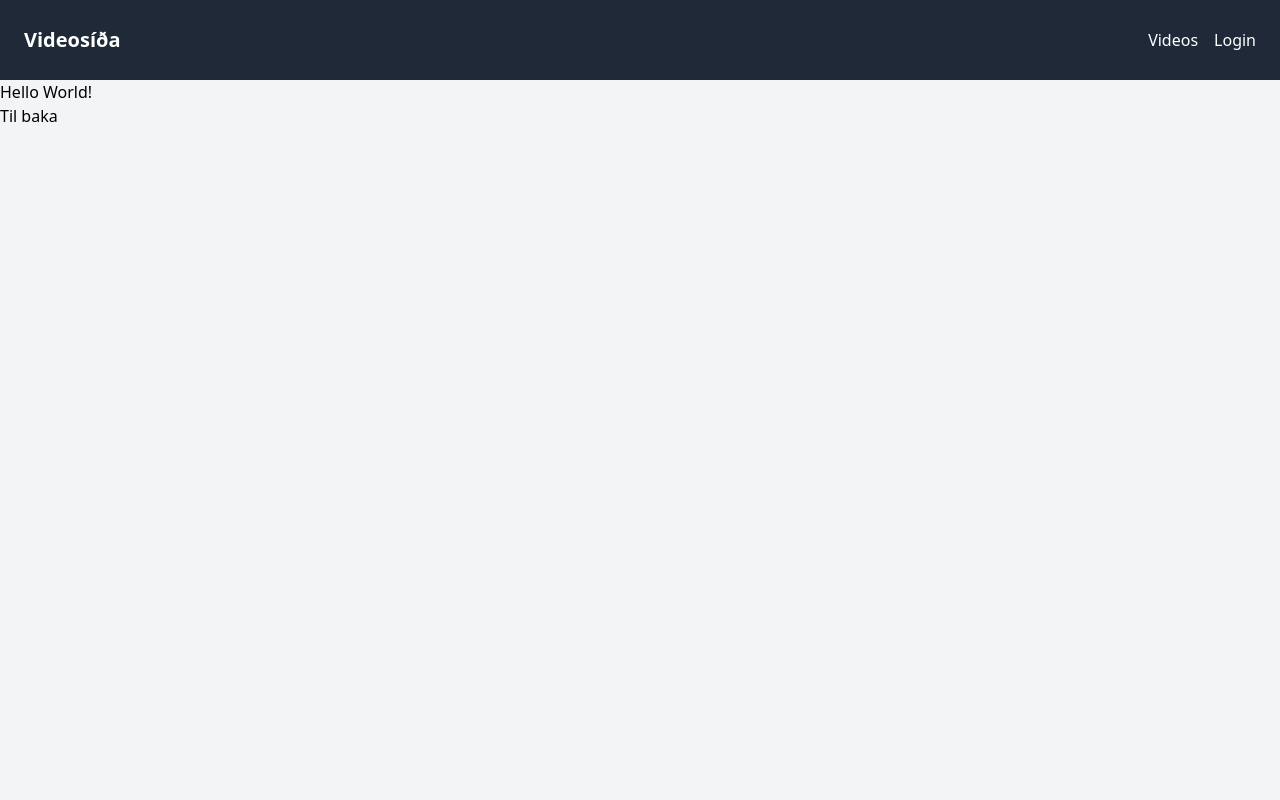
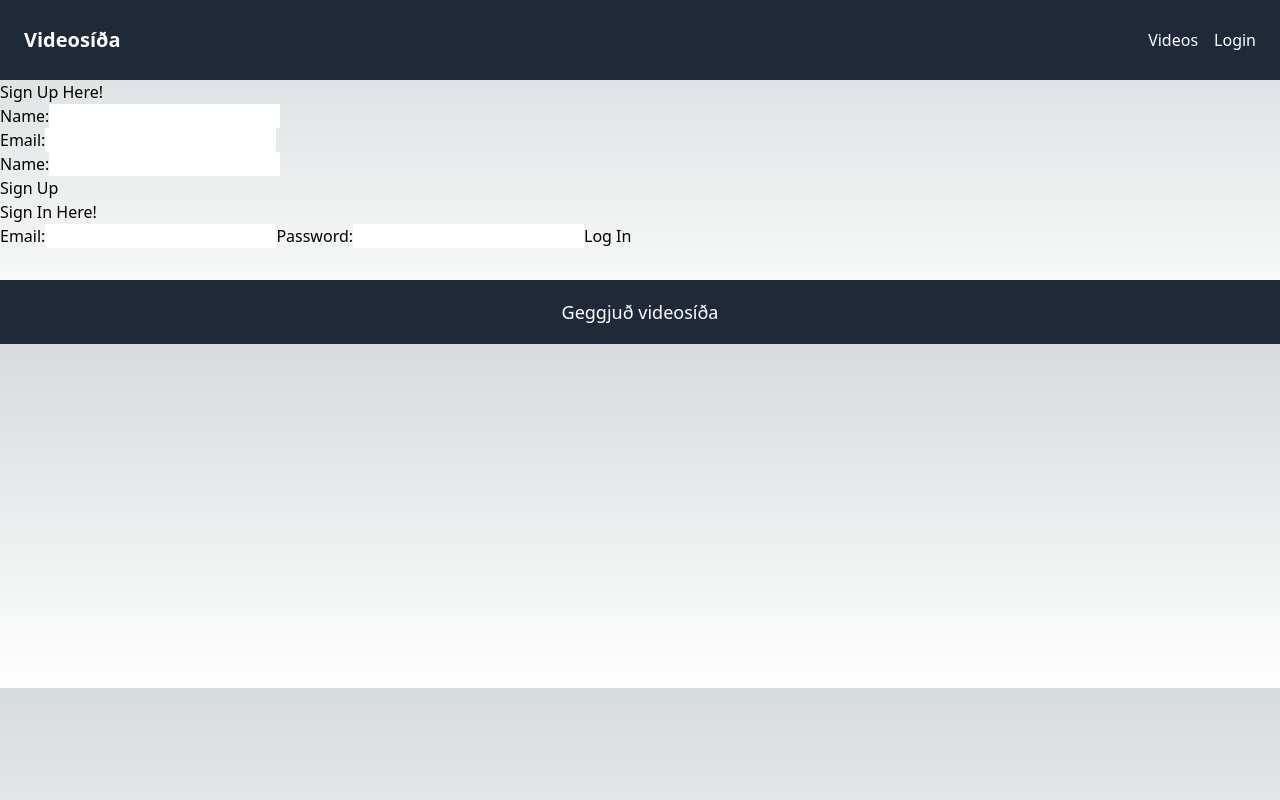
Before and after one commit to hebasolveig/vef2-2023-h2, a Next.js app: page /login in a window 1280 px wide. Shown: the top 800 px of the page. Built offline with nearby package versions, Linux system fonts and the light colour scheme.

Commit message:
no comment

```diff
--- a/pages/login.tsx
+++ b/pages/login.tsx
@@ -7,10 +7,7 @@ export default function Login () {
     return (
         <>
             <Header/>
-            <div className="bg-gray-100 min-h-screen">
-                <h1>Hello World!</h1>
-                <button><a href="/">Til baka</a></button>
-            </div>
+
             <h1>Sign Up Here!</h1>
             <SignupForm />
             <h1>Sign In Here!</h1>
```
